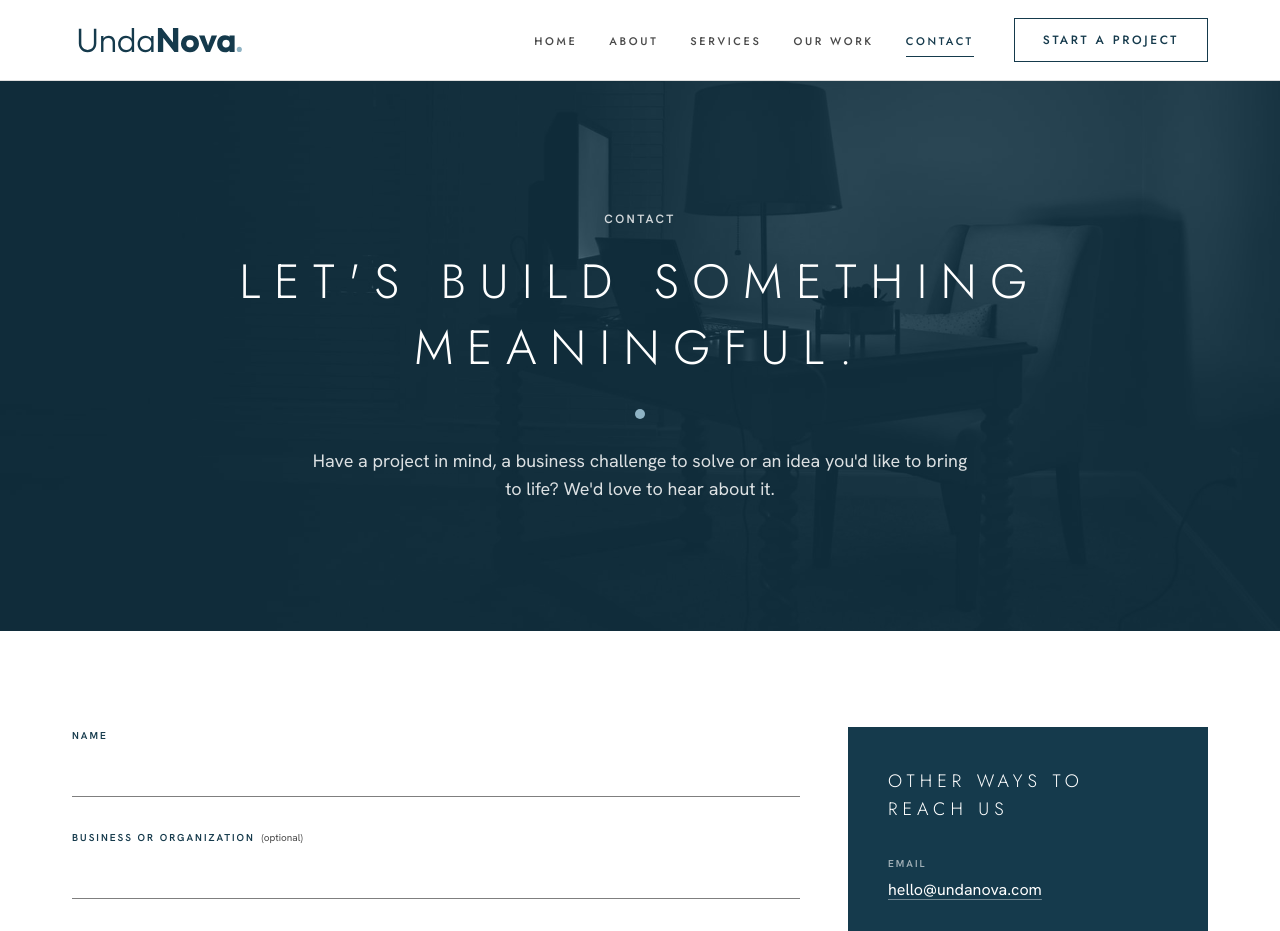
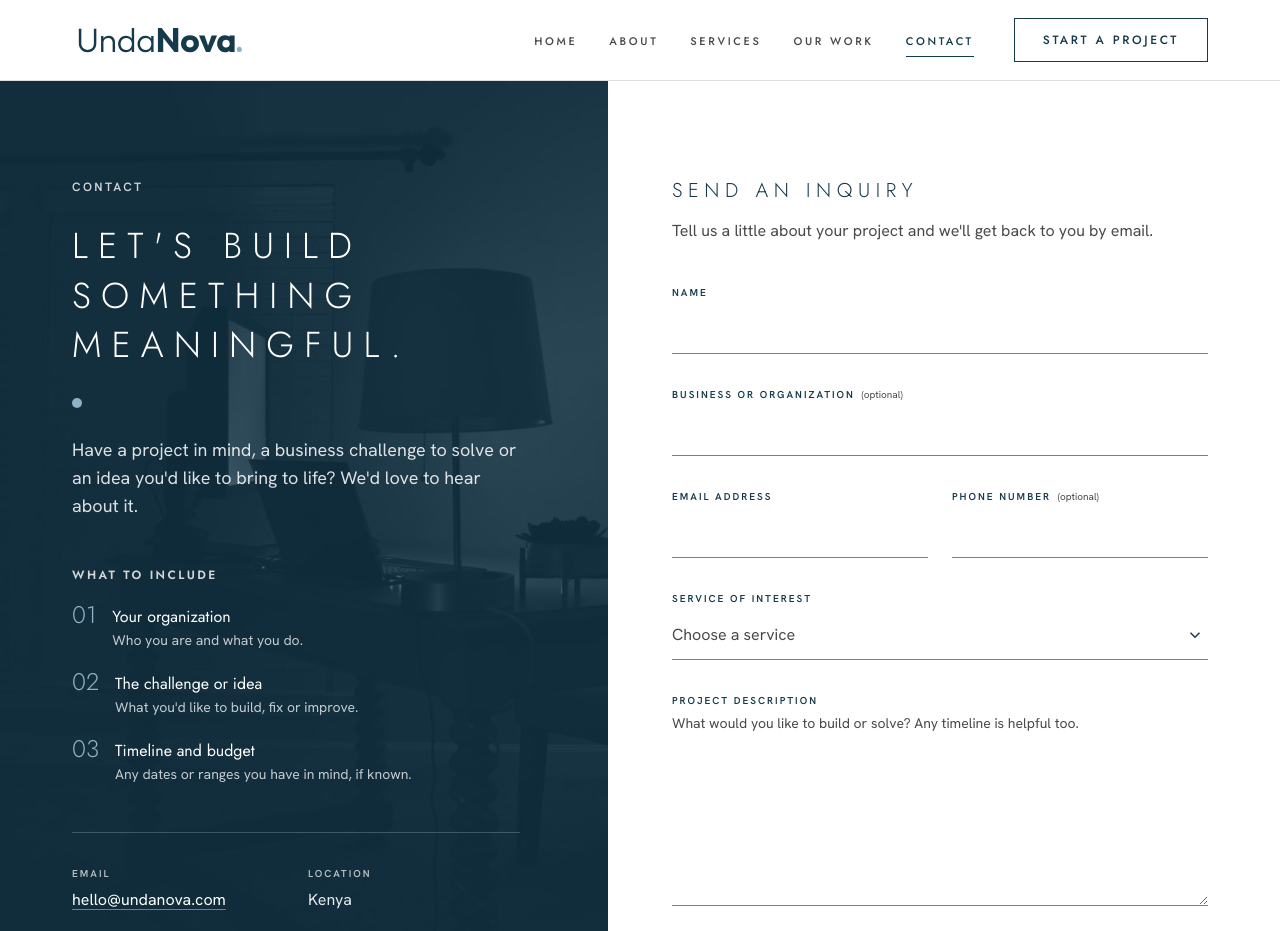
Before and after one commit to Jkosencha/undanova, a Next.js app: page /contact in a window 1280 px wide. Shown: the top 931 px of the page. Built offline with nearby package versions, Linux system fonts and the light colour scheme.

Commit message:
Contact: two-panel layout
A teal-blue panel over a toned photo with the heading, what to include and contact details, beside the inquiry form.

```diff
--- a/src/app/contact/page.tsx
+++ b/src/app/contact/page.tsx
@@ -1,10 +1,13 @@
+/**
+ * Contact: two panels. A teal-blue panel (over a toned photo) with the heading,
+ * guidance on what to include and contact details; the inquiry form beside it.
+ */
 import type { Metadata } from "next";
 import { Suspense } from "react";
 import { Button } from "@/components/button";
 import { ContactForm, ContactFormWithParams } from "@/components/contact-form";
 import { InstagramIcon, LinkedInIcon, WhatsAppIcon } from "@/components/icons";
-import { PageHeader } from "@/components/page-header";
-import { Container } from "@/components/section";
+import { PhotoBackground } from "@/components/photo-background";
 import { hasWhatsapp, site, whatsappUrl } from "@/lib/site";
 
 export const metadata: Metadata = {
@@ -13,7 +16,14 @@ export const metadata: Metadata = {
     "Start a project with UndaNova. Tell us about your website, software, business system or digital transformation idea.",
 };
 
-const label = "caps-sm text-[10px] text-white/60";
+// Guidance only (not promises): what makes an inquiry easy to respond to.
+const tips = [
+  { title: "Your organization", text: "Who you are and what you do." },
+  { title: "The challenge or idea", text: "What you'd like to build, fix or improve." },
+  { title: "Timeline and budget", text: "Any dates or ranges you have in mind, if known." },
+];
+
+const label = "caps-sm text-[10px] text-white/70";
 
 export default function ContactPage() {
   const socials = [
@@ -22,28 +32,37 @@ export default function ContactPage() {
   ].filter((s) => s.href);
 
   return (
-    <>
-      <PageHeader
-        eyebrow="Contact"
-        title="Let's build something meaningful."
-        photo="deskLamp"
-        intro="Have a project in mind, a business challenge to solve or an idea you'd like to bring to life? We'd love to hear about it."
-      />
-      <section aria-label="Contact form and details" className="bg-white py-18 md:py-24">
-        <Container className="grid gap-8 lg:grid-cols-[1fr_360px] lg:gap-12">
-          <div>
-            {/* The URL's ?service= is only known in the browser, so the pre-filled
-                form renders there; the static page ships the same form without it. */}
-            <Suspense fallback={<ContactForm />}>
-              <ContactFormWithParams />
-            </Suspense>
-          </div>
+    <section aria-labelledby="contact-title" className="grid lg:min-h-[calc(100svh-5rem)] lg:grid-cols-[0.95fr_1.05fr]">
+      {/* Left: heading, guidance and details */}
+      <div className="relative isolate overflow-hidden bg-navy px-5 py-20 text-white sm:px-8 md:py-24 lg:pl-[max(2rem,calc((100vw-1200px)/2+2rem))] lg:pr-16">
+        <PhotoBackground photo="deskLamp" veil="dark" priority sizes="(min-width: 1024px) 48vw, 100vw" />
+        <div className="max-w-md">
+          <p className="caps-sm text-white/80">Contact</p>
+          <h1 id="contact-title" className="caps mt-6 text-3xl leading-snug md:text-4xl">
+            Let&apos;s build something meaningful.
+          </h1>
+          <span aria-hidden className="mt-7 block size-2.5 rounded-full bg-steel" />
+          <p className="mt-7 text-lg text-white/85">
+            Have a project in mind, a business challenge to solve or an idea you&apos;d like to bring to life? We&apos;d
+            love to hear about it.
+          </p>
 
-          <aside aria-labelledby="contact-details" className="bg-navy p-8 text-white md:p-10 lg:self-start">
-            <h2 id="contact-details" className="caps text-lg">
-              Other ways to reach us
-            </h2>
-            <dl className="mt-8 space-y-6">
+          <h2 className="caps-sm mt-12 text-white/80">What to include</h2>
+          <ol className="mt-5 space-y-5">
+            {tips.map((tip, i) => (
+              <li key={tip.title} className="flex gap-4">
+                <span className="font-heading text-2xl font-light leading-none text-steel">
+                  {String(i + 1).padStart(2, "0")}
+                </span>
+                <span>
+                  <span className="block font-heading text-white">{tip.title}</span>
+                  <span className="block text-sm text-white/75">{tip.text}</span>
+                </span>
+              </li>
+            ))}
+          </ol>
+
+          <dl className="mt-12 grid gap-6 border-t border-white/20 pt-8 sm:grid-cols-2">
             <div>
               <dt className={label}>Email</dt>
               <dd className="mt-1">
@@ -60,7 +79,7 @@ export default function ContactPage() {
               <dd className="mt-1 text-white/90">{site.location}</dd>
             </div>
             {socials.length > 0 && (
-                <div>
+              <div className="sm:col-span-2">
                 <dt className={label}>Social</dt>
                 <dd className="mt-2 flex gap-2">
                   {socials.map(({ label: name, href, Icon }) => (
@@ -84,15 +103,30 @@ export default function ContactPage() {
             <Button
               href={whatsappUrl("Hi UndaNova, I'd like to talk about a project.")}
               tone="dark"
-                className="mt-8 w-full"
+              variant="secondary"
+              className="mt-8"
             >
               <WhatsAppIcon className="size-4" />
               Chat on WhatsApp
             </Button>
           )}
-          </aside>
-        </Container>
+        </div>
+      </div>
+
+      {/* Right: the inquiry form */}
+      <div className="bg-white px-5 py-20 sm:px-8 md:py-24 lg:pl-16 lg:pr-[max(2rem,calc((100vw-1200px)/2+2rem))]">
+        <div className="max-w-xl">
+          <h2 className="caps text-xl text-navy">Send an inquiry</h2>
+          <p className="mt-3 text-ink">Tell us a little about your project and we&apos;ll get back to you by email.</p>
+          <div className="mt-10">
+            {/* The URL's ?service= is only known in the browser, so the pre-filled
+                form renders there; the static page ships the same form without it. */}
+            <Suspense fallback={<ContactForm />}>
+              <ContactFormWithParams />
+            </Suspense>
+          </div>
+        </div>
+      </div>
     </section>
-    </>
   );
 }
```
Lines whose indentation alone changed are shown as unchanged.
